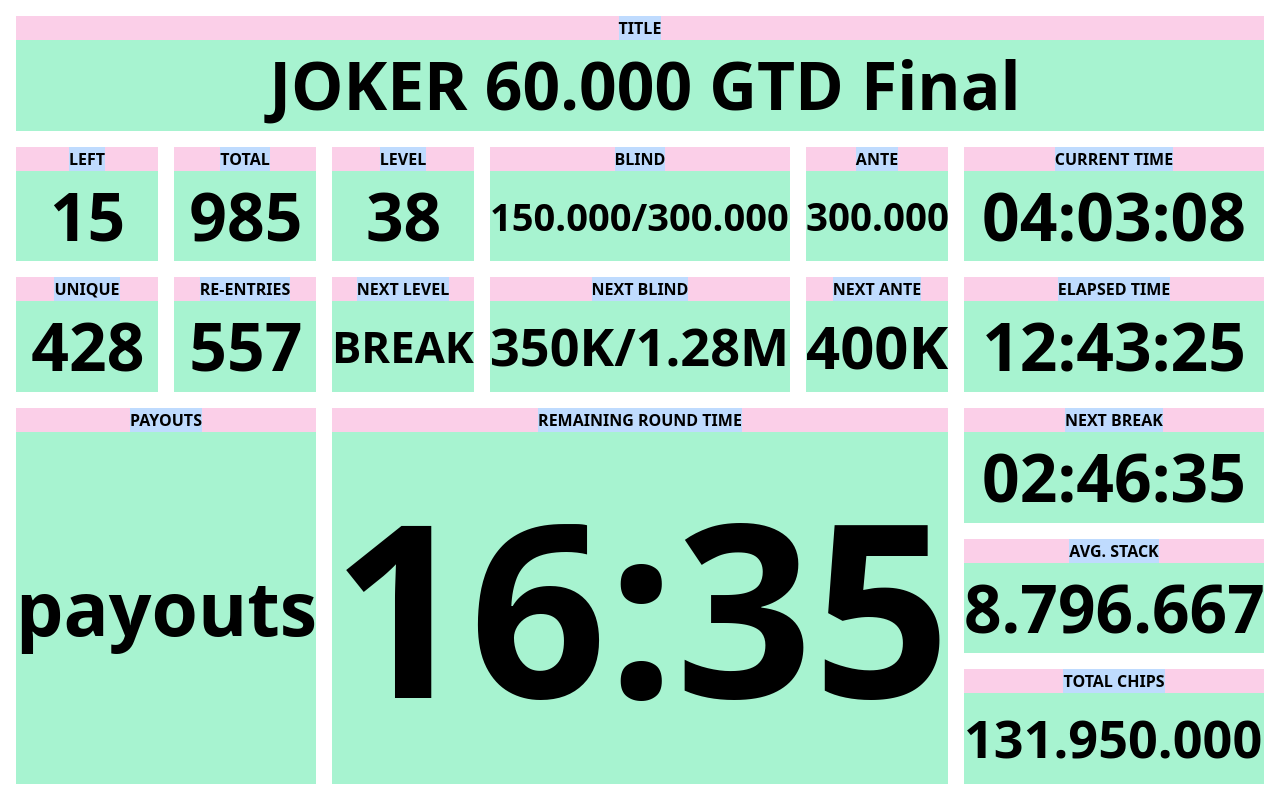
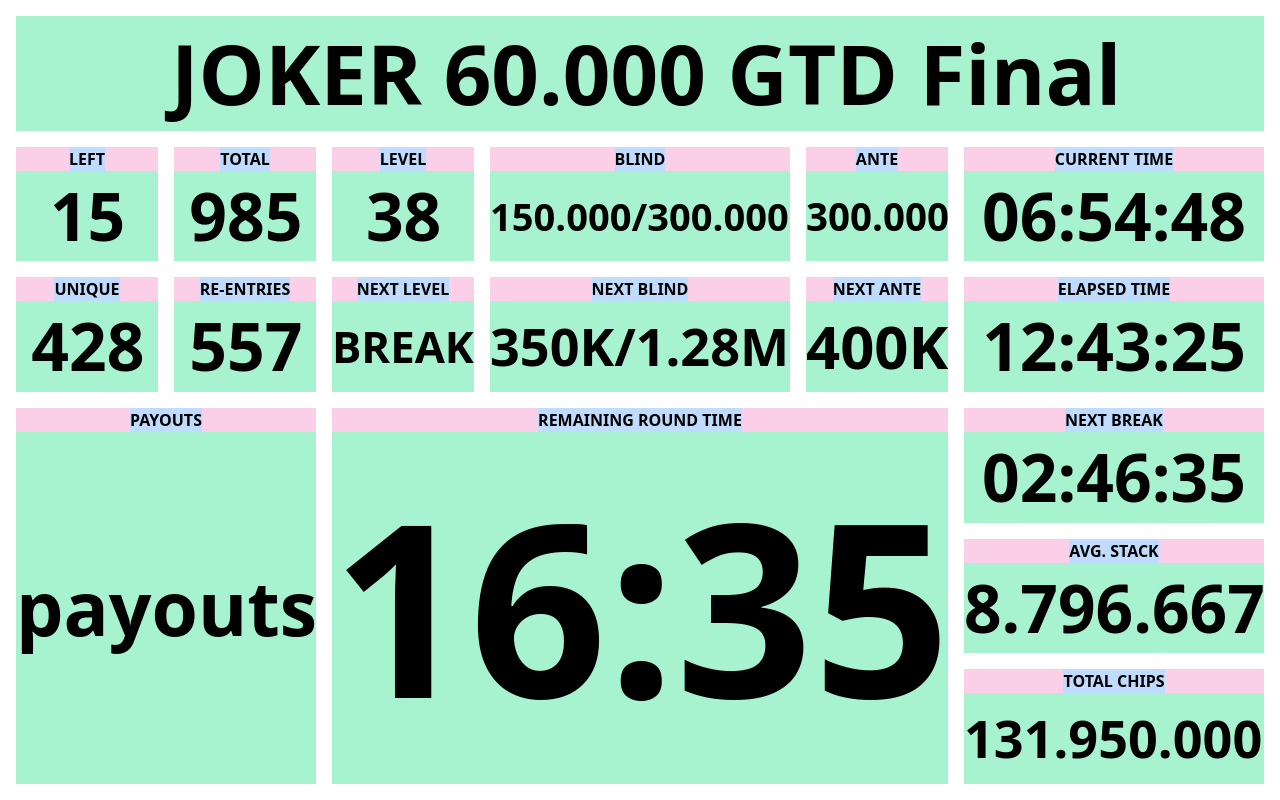
Before and after one commit to elieven/PCLK-game-face-ui-01, a React (Create React App) app: page / in a window 1280 px wide. Built offline with nearby package versions, Linux system fonts and the light colour scheme.

Commit message:
Update App.tsx

```diff
--- a/src/App.tsx
+++ b/src/App.tsx
@@ -113,6 +113,21 @@ const Stat = ({ label, value }: { label?: string; value: string }) => {
   );
 };
 
+// temporary implementation to save my fingers
+const StatCell = ({
+  stat,
+  children
+}: {
+  stat: string;
+  children: React.ReactNode;
+}) => {
+  return (
+    <div style={{ gridArea: stat }} className="flex flex-col items-center">
+      {children}
+    </div>
+  );
+};
+
 const StatControl = ({ name }: { name: string }) => {
   const btnClassName =
     'bg-blue-500 w-8 h-8 font-bold flex items-center justify-center rounded-full text-white';
@@ -153,42 +168,17 @@ const StatControl = ({ name }: { name: string }) => {
   );
 };
 
+const getftime = () => dayjs(new Date().toISOString()).format('hh:mm:ss');
+
 const CurrentTimeIndicator = () => {
-  const [time, setTime] = useState(
-    dayjs(new Date().toISOString()).format('hh:mm:ss')
-  );
+  const [time, setTime] = useState(getftime());
+
   useEffect(() => {
-    const interval = setInterval(() =>
-      setTime(dayjs(new Date().toISOString()).format('hh:mm:ss'))
-    );
+    const interval = setInterval(() => setTime(getftime()));
     return () => clearInterval(interval);
   }, []);
 
-  return (
-    <ScalableSVGText
-      text={time}
-      className="absolute bg-green-200 inset-0 w-full h-full object-contain"
-    />
-  );
-};
-
-const RemainingRoundTimeIndicator = () => {
-  const [time, setTime] = useState(
-    dayjs(new Date().toISOString()).format('mm:ss')
-  );
-  useEffect(() => {
-    const interval = setInterval(() => {
-      setTime(dayjs(new Date().toISOString()).format('mm:ss'));
-    });
-    return () => clearInterval(interval);
-  }, []);
-
-  return (
-    <ScalableSVGText
-      text={time}
-      className="absolute bg-green-200 inset-0 w-full h-full object-contain"
-    />
-  );
+  return <Stat label={areaContent.currentTime.label} value={time} />;
 };
 
 const ControlsPanel = () => {
@@ -262,15 +252,31 @@ const PokerGameFace = () => {
   return (
     <div className="h-screen flex flex-col p-4 space-y-4 font-bold">
       <div className="grid poker-grid gap-4 h-full">
-        {Object.entries(areaContent).map(([key, value]) => (
-          <div
-            key={key}
-            style={{ gridArea: key }}
-            className="flex flex-col items-center"
-          >
-            <Stat label={value.label} value={value.text} />
-          </div>
-        ))}
+        {Object.entries(areaContent).map(([key, value]) => {
+          switch (key) {
+            case 'title': {
+              return (
+                <StatCell stat={key} key={key}>
+                  <Stat value={value.text} />
+                </StatCell>
+              );
+            }
+            case 'currentTime': {
+              return (
+                <StatCell stat={key} key={key}>
+                  <CurrentTimeIndicator />
+                </StatCell>
+              );
+            }
+            default: {
+              return (
+                <StatCell stat={key} key={key}>
+                  <Stat label={value.label} value={value.text} />
+                </StatCell>
+              );
+            }
+          }
+        })}
       </div>
       <ControlsPanel />
     </div>
```
